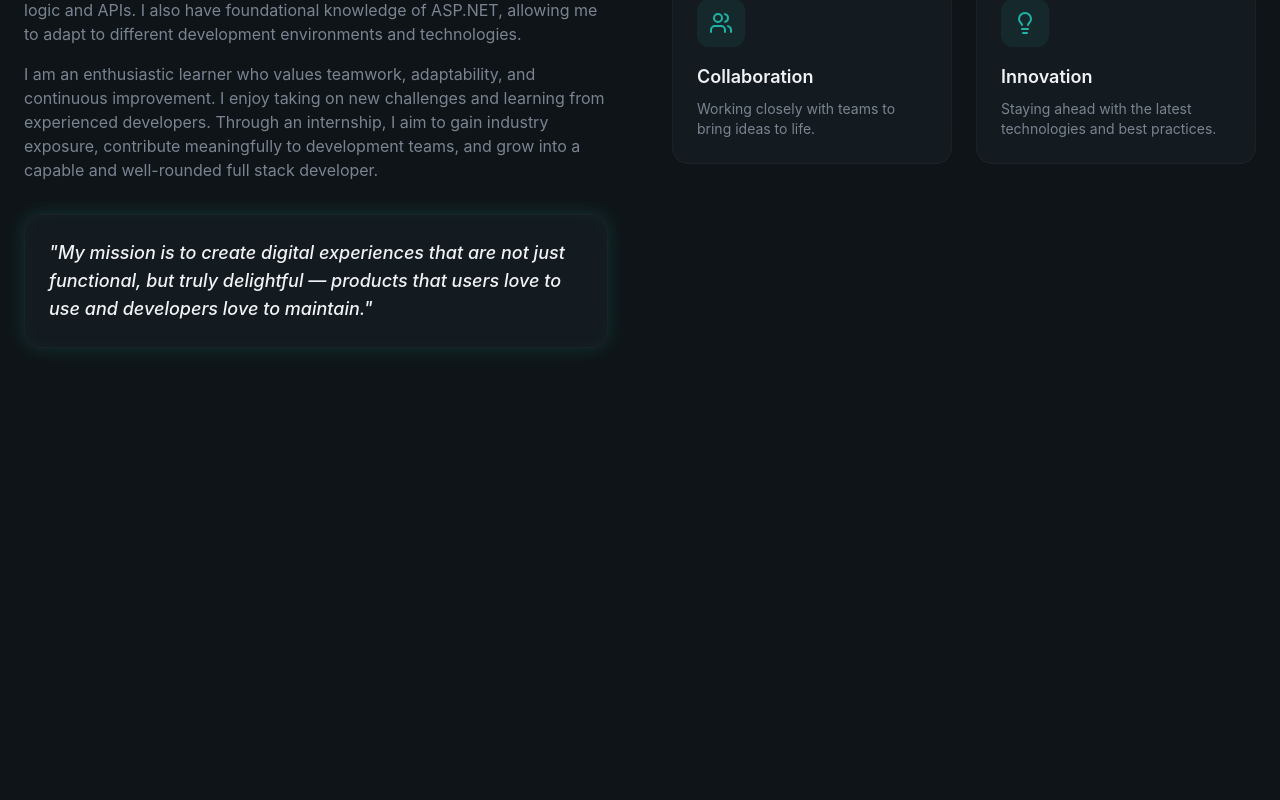
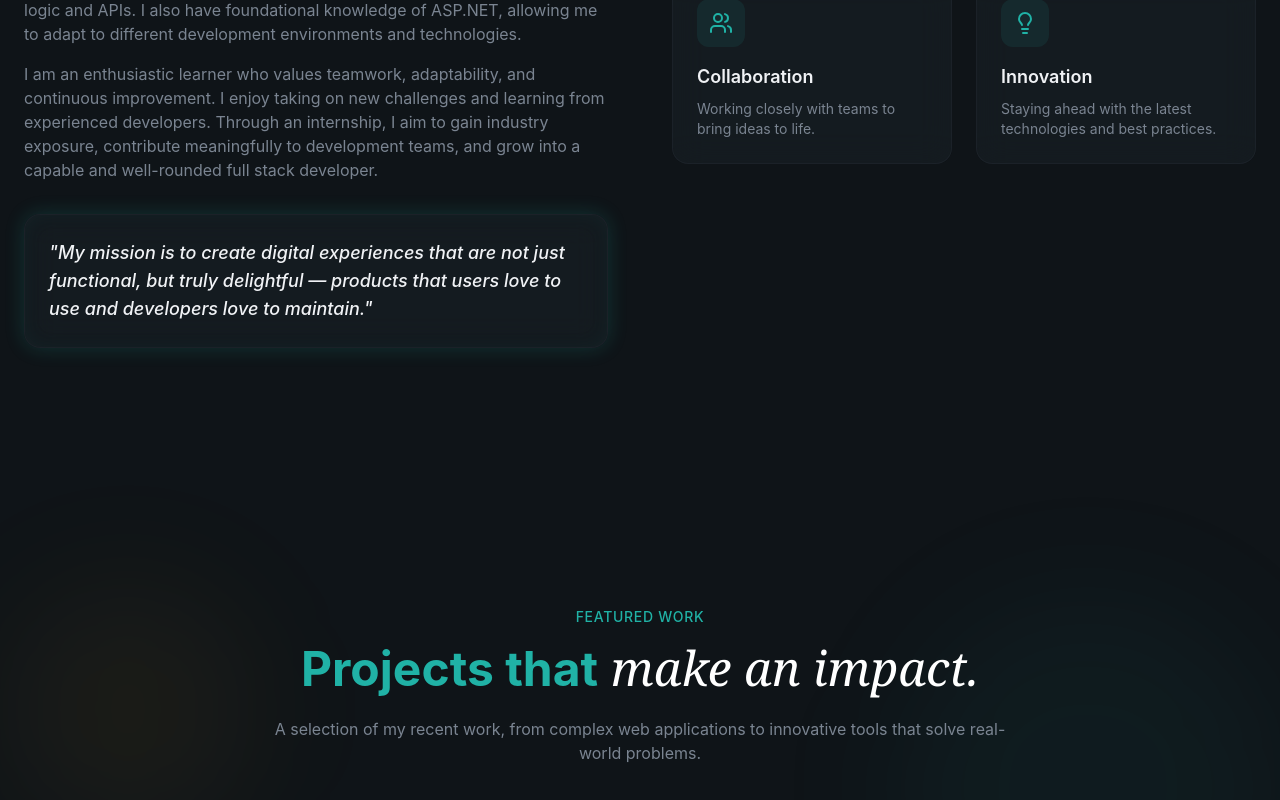
Before and after one commit to shenalachintha/3D-Portfolio, a React (Vite) app in the folder my-app/: page / in a window 1280 px wide. Shown: the part 1708-2508 px from the top of the page. Before the commit the page ends 2184 px from the top, so only its background shows below. Built offline with nearby package versions, Linux system fonts and the light colour scheme.

Commit message:
start create project section

```diff
--- a/my-app/src/sections/Projects.jsx
+++ b/my-app/src/sections/Projects.jsx
@@ -1,7 +1,29 @@
+
 export const Projects = () => {
     return (
-       <section>
-
-       </section>
+      <section id="projects" className="py-32 relative overflow-hidden">
+      {/* Bg glows */}
+      <div className="absolute top-1/4 right-0 w-96 h-96 bg-primary/5 rounded-full blur-3xl" />
+      <div className="absolute bottom-1/4 left-0 w-64 h-64 bg-highlight/5 rounded-full blur-3xl" />
+      <div className="container mx-auto px-6 relative z-10">
+        {/* Section Header */}
+        <div className="text-center mx-auto max-w-3xl mb-16">
+          <span className="text-secondary-foreground text-sm font-medium tracking-wider uppercase animate-fade-in">
+            Featured Work
+          </span>
+          <h2 className="text-4xl md:text-5xl font-bold mt-4 mb-6 animate-fade-in animation-delay-100 text-secondary-foreground">
+            Projects that
+            <span className="font-serif italic font-normal text-white">
+              {" "}
+              make an impact.
+            </span>
+          </h2>
+          <p className="text-muted-foreground animate-fade-in animation-delay-200">
+            A selection of my recent work, from complex web applications to
+            innovative tools that solve real-world problems.
+          </p>
+        </div>
+       </div>
+      </section>
     )
 }
```
